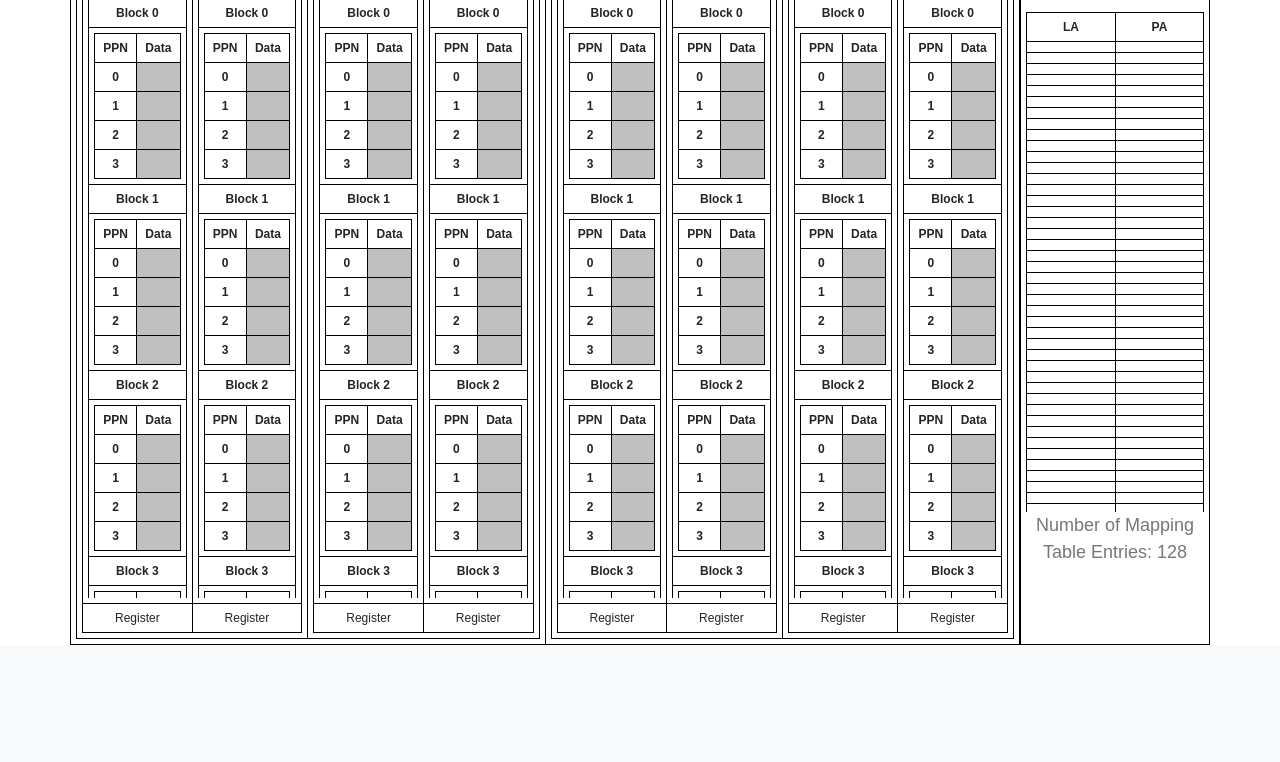
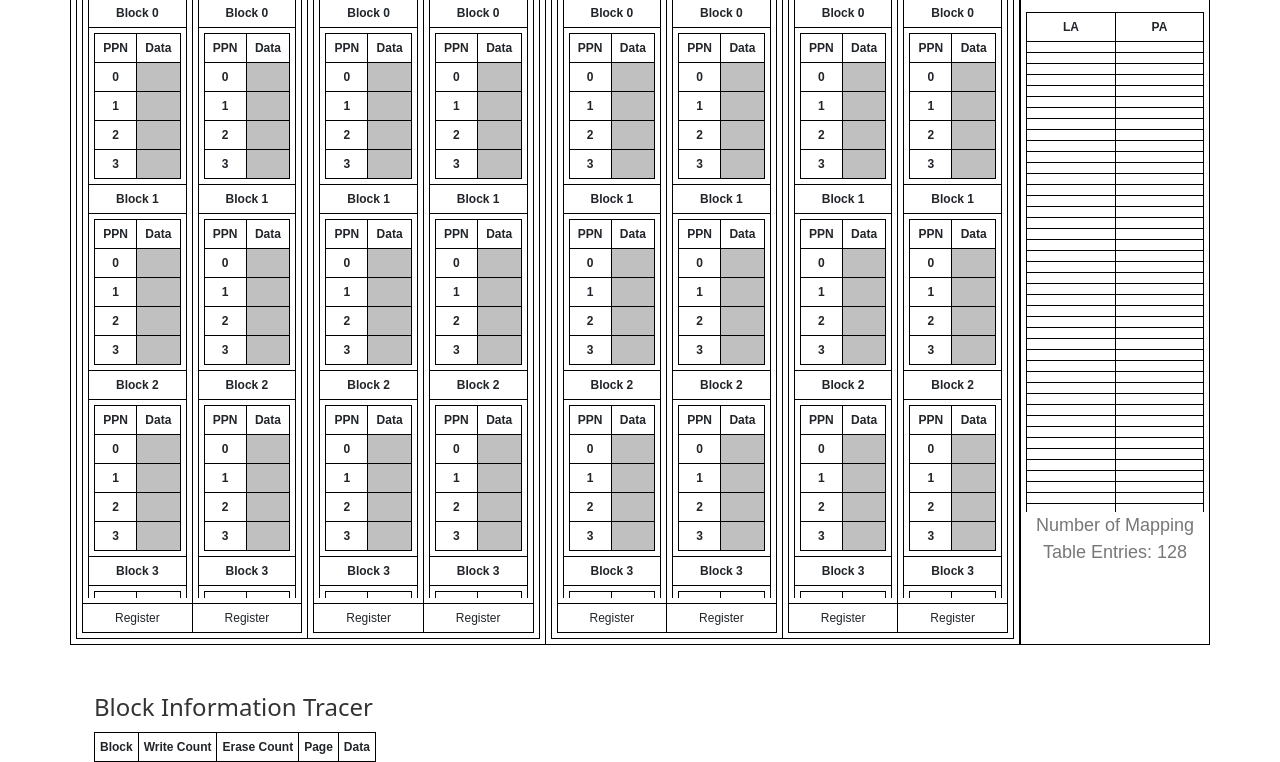
Before and after one commit to bithabib/flash_ssd_simulator_web, a Python web app: template templates/flash_memory.html in a window 1280 px wide. Shown: the part 519-1281 px from the top of the page. Before the commit the page ends 1164 px from the top, so only its background shows below. Run offline with Jinja, Linux system fonts and the light colour scheme; the template is opened without the code that fills it, so the values that code supplies are empty.

Commit message:
Block Information Tracer Introduce

```diff
--- a/templates/flash_memory.html
+++ b/templates/flash_memory.html
@@ -1289,8 +1289,25 @@
             </table>
         </div>
 
-
-
+        <div class="container mt-5">
+            <h2>
+                Block Information Tracer
+            </h2>
+            <table id="block_information_tracer">
+                <thead>
+                    <tr>
+                        <th>Block</th>
+                        <th>Write Count</th>
+                        <th>Erase Count</th>
+                        <th>Page</th>
+                        <th>Data</th>
+                    </tr>
+                </thead>
+                <tbody>
+                    <!-- Table rows will be dynamically added here -->
+                </tbody>
+            </table>
+        </div>
     </div>
 
     <script src="https://cdn.jsdelivr.net/npm/bootstrap@5.3.0/dist/js/bootstrap.min.js"></script>
--- a/views/flash_ssd_simulation.js
+++ b/views/flash_ssd_simulation.js
@@ -390,9 +390,52 @@ class BlockList {
     this.removed_block_list = [];
   }
 }
-
 // for tracing uploaded file and get later to update, remove or add
 const blockList = new BlockList();
+
+// Block information tracer function --------------------------------------------------//
+function TraceBlockInformation() {
+  dataset = blockList.block_list.concat(blockList.removed_block_list);
+  console.log(dataset);
+  var table = document.getElementById("block_information_tracer");
+  var tbody = table.getElementsByTagName("tbody")[0];
+  while (tbody.firstChild) {
+    tbody.removeChild(tbody.firstChild);
+  }
+  // Iterate through the dataset and dynamically create table rows
+  dataset.forEach(function (entry) {
+    var block = entry.block;
+    var writeCount = entry.write_count;
+    var eraseCount = entry.erase_count;
+    console.log(entry);
+
+    entry.writenpage.forEach(function (pageData) {
+      var row = document.createElement("tr");
+
+      var blockCell = document.createElement("td");
+      blockCell.textContent = block;
+      row.appendChild(blockCell);
+
+      var writeCountCell = document.createElement("td");
+      writeCountCell.textContent = writeCount;
+      row.appendChild(writeCountCell);
+
+      var eraseCountCell = document.createElement("td");
+      eraseCountCell.textContent = eraseCount;
+      row.appendChild(eraseCountCell);
+
+      var pageCell = document.createElement("td");
+      pageCell.textContent = pageData.page;
+      row.appendChild(pageCell);
+
+      var dataCell = document.createElement("td");
+      dataCell.textContent = pageData.data;
+      row.appendChild(dataCell);
+
+      tbody.appendChild(row);
+    });
+  });
+}
 
 // for tracing uploaded file and get later to update, remove or add
 class FileMapping {
@@ -618,6 +661,7 @@ function handleFileInputChange() {
   if (file) {
     FileUpload(file);
   }
+  TraceBlockInformation();
 }
 
 // ----------------------------------------- Update File -------------------------------------------//
```
Also changed, not shown: README.md.
